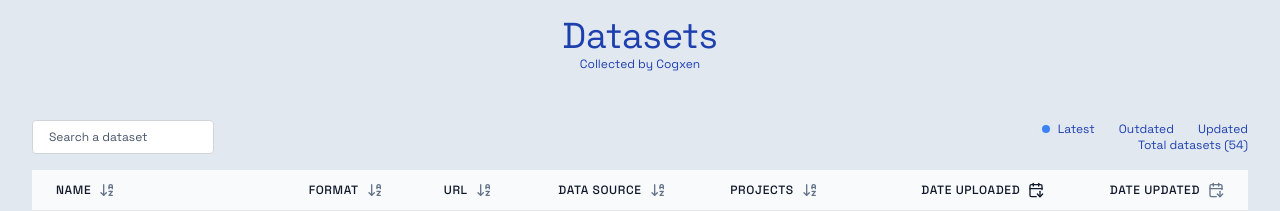
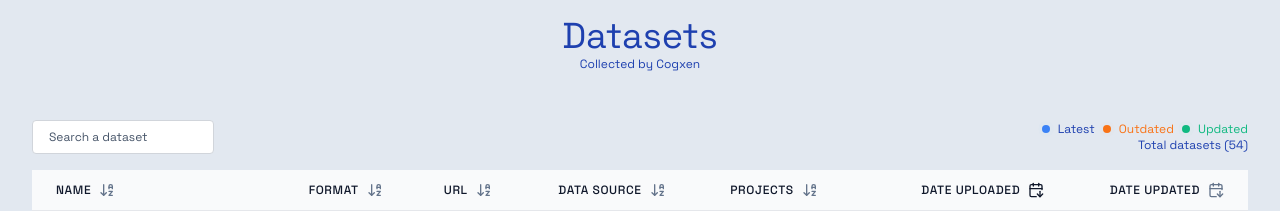
Before and after one commit to cogxen/datasets, a Next.js app: page / in a window 1280 px wide. Shown: the top 211 px of the page. Built offline with nearby package versions, Linux system fonts and the light colour scheme.

Commit message:
fix: dynamic change of color update

```diff
--- a/src/components/table/SearchInput.tsx
+++ b/src/components/table/SearchInput.tsx
@@ -6,23 +6,45 @@ interface SearchInputProps {
   totalDatasets: number
 }
 
+type Color = "blue" | "orange" | "emerald"
+
 interface StatusIndicatorProps {
-  color: string
+  color: Color
   label: string
-  textColor?: string
+  textColor?: Color
 }
 
-const StatusIndicator: React.FC<StatusIndicatorProps> = ({ color, label, textColor }) => (
+const StatusIndicator: React.FC<StatusIndicatorProps> = ({ color, label, textColor }) => {
+  const colorClasses: Record<Color, string> = {
+    blue: "bg-blue-400 bg-blue-500",
+    orange: "bg-orange-400 bg-orange-500",
+    emerald: "bg-emerald-400 bg-emerald-500",
+  }
+
+  const textColorClasses: Record<Color, string> = {
+    blue: "text-blue-500",
+    orange: "text-orange-500",
+    emerald: "text-emerald-500",
+  }
+
+  return (
     <div className="flex flex-row gap-2 items-center">
       <span className="relative flex h-2 w-2">
         <span
-        className={`animate-ping absolute inline-flex h-full w-full rounded-full bg-${color}-400 opacity-75`}
+          className={`animate-ping absolute inline-flex h-full w-full rounded-full ${
+            colorClasses[color].split(" ")[0]
+          } opacity-75`}
         ></span>
-      <span className={`relative inline-flex rounded-full h-2 w-2 bg-${color}-500`}></span>
+        <span
+          className={`relative inline-flex rounded-full h-2 w-2 ${
+            colorClasses[color].split(" ")[1]
+          }`}
+        ></span>
       </span>
-    <span className={textColor ? `text-${textColor}-500` : ""}>{label}</span>
+      <span className={textColor ? textColorClasses[textColor] : ""}>{label}</span>
     </div>
   )
+}
 
 const SearchInput: React.FC<SearchInputProps> = ({ value, onChange, totalDatasets }) => {
   return (
```
Lines whose indentation alone changed are shown as unchanged.
